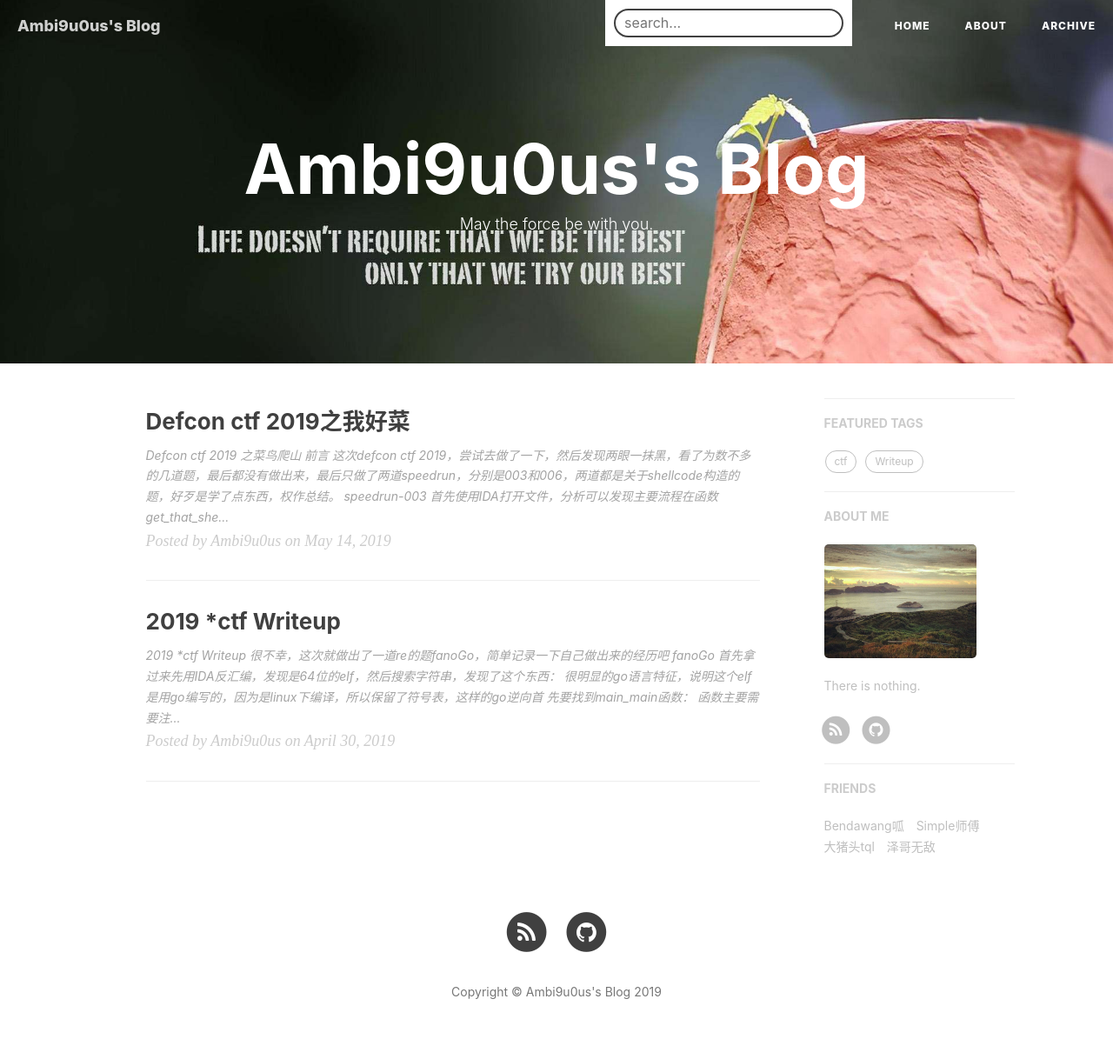
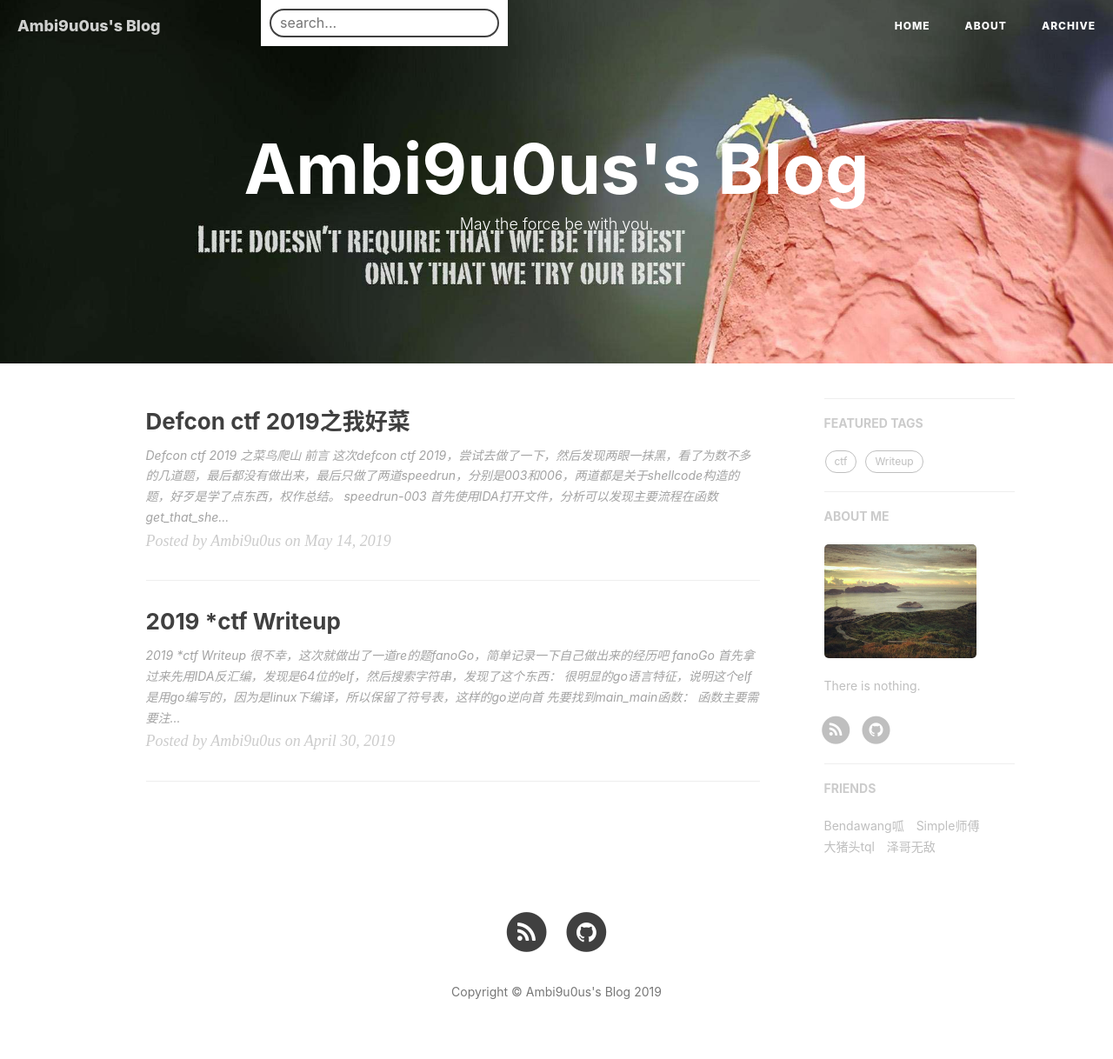
Before and after one commit to Ambi9u0us/Ambi9u0us, a Jekyll site: the page built from index.html, in a window 1280 px wide. Shown: the whole page at 87% size. Built offline with Jekyll 4.4.1, drawn with Linux system fonts in a browser that asks for light colours; nearby versions of some CDN libraries; the list of posts is cut into pages by our own code; comment, search, counter and statistics services are not loaded.

Commit message:
Update nav.html

```diff
--- a/_includes/nav.html
+++ b/_includes/nav.html
@@ -39,7 +39,7 @@
 </nav>
 
 <!-- HTML elements for search-->
-<div id="search-container" style="float:right;position: fixed;right:300px; top:0px; z-index:999999;background:#ffffff;padding:10px 10px 0px 10px;">
+<div id="search-container" style="float:left;position: fixed;left:300px; top:0px; z-index:999999;background:#ffffff;padding:10px 10px 0px 10px;">
   <input type="text" id="search-input" placeholder="search..." style="border:2px solid;border-radius:25px;padding-left:10px !important;" >
   <ul id="results-container" style="max-width:300px;"></ul>
 </div>
```
